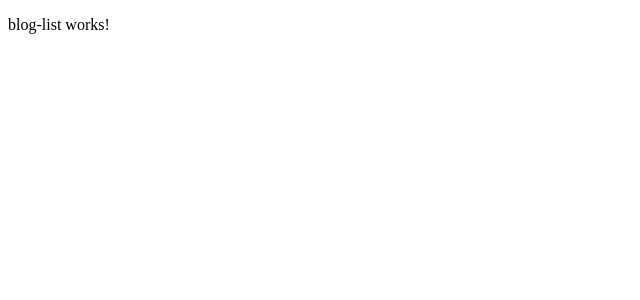
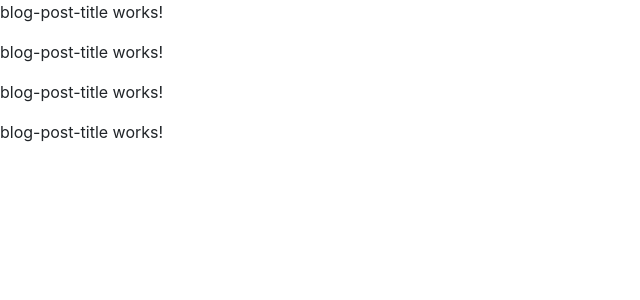
Before and after one commit to sabrina-32/AngularBlogApplication, an Angular app: page / in a window 1280 px wide. Shown: the top 300 px of the page, without its empty margins (0-640 px from the left). Built offline with nearby package versions, Linux system fonts and the light colour scheme.

Commit message:
bootstrap addded

```diff
--- a/src/app/blog-list/blog-list.component.html
+++ b/src/app/blog-list/blog-list.component.html
@@ -1 +1,4 @@
-<p>blog-list works!</p>
+<app-blog-post-title></app-blog-post-title>
+<app-blog-post-title></app-blog-post-title>
+<app-blog-post-title></app-blog-post-title>
+<app-blog-post-title></app-blog-post-title>
--- a/src/index.html
+++ b/src/index.html
@@ -4,6 +4,8 @@
   <meta charset="utf-8">
   <title>ComponentsIndepth</title>
   <base href="/">
+  <link rel="stylesheet" href="https://stackpath.bootstrapcdn.com/bootstrap/4.4.1/css/bootstrap.min.css" integrity="sha384-Vkoo8x4CGsO3+Hhxv8T/Q5PaXtkKtu6ug5TOeNV6gBiFeWPGFN9MuhOf23Q9Ifjh" crossorigin="anonymous">
+
   <meta name="viewport" content="width=device-width, initial-scale=1">
   <link rel="icon" type="image/x-icon" href="favicon.ico">
 </head>
```
